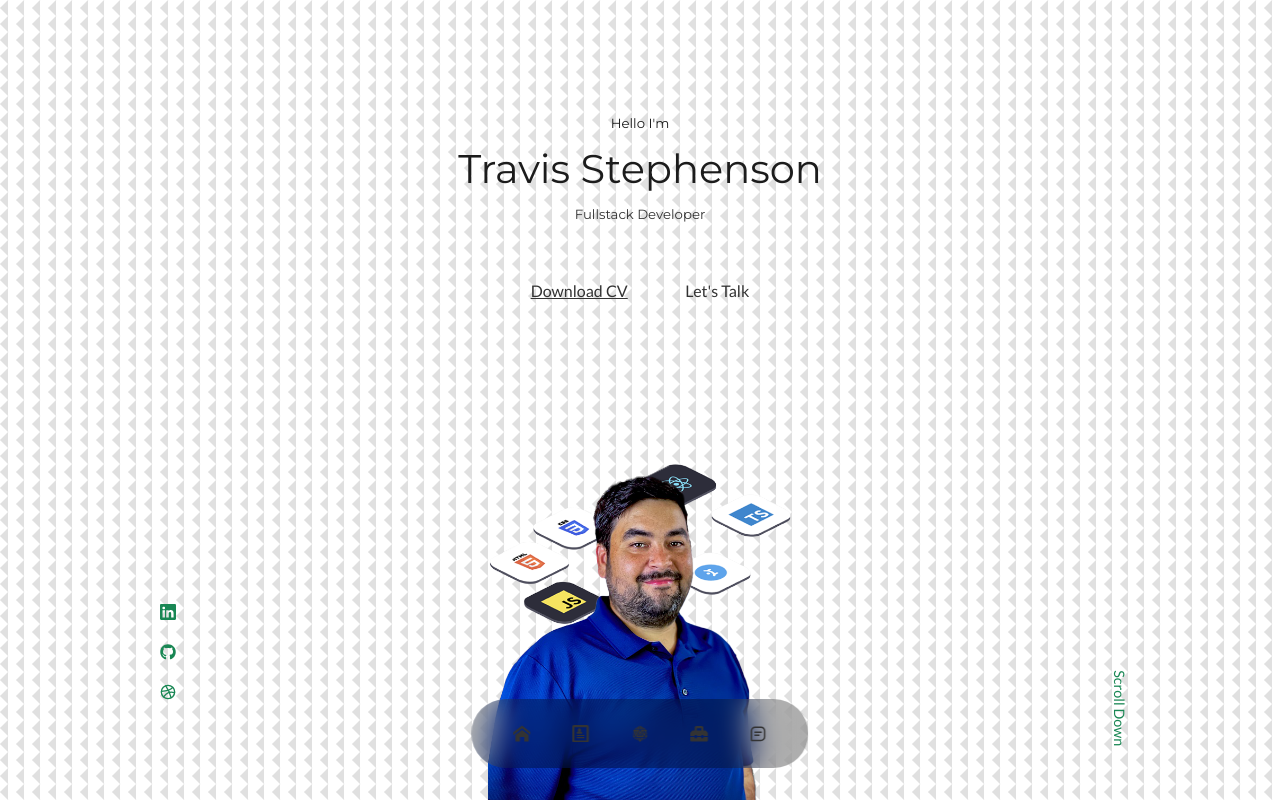
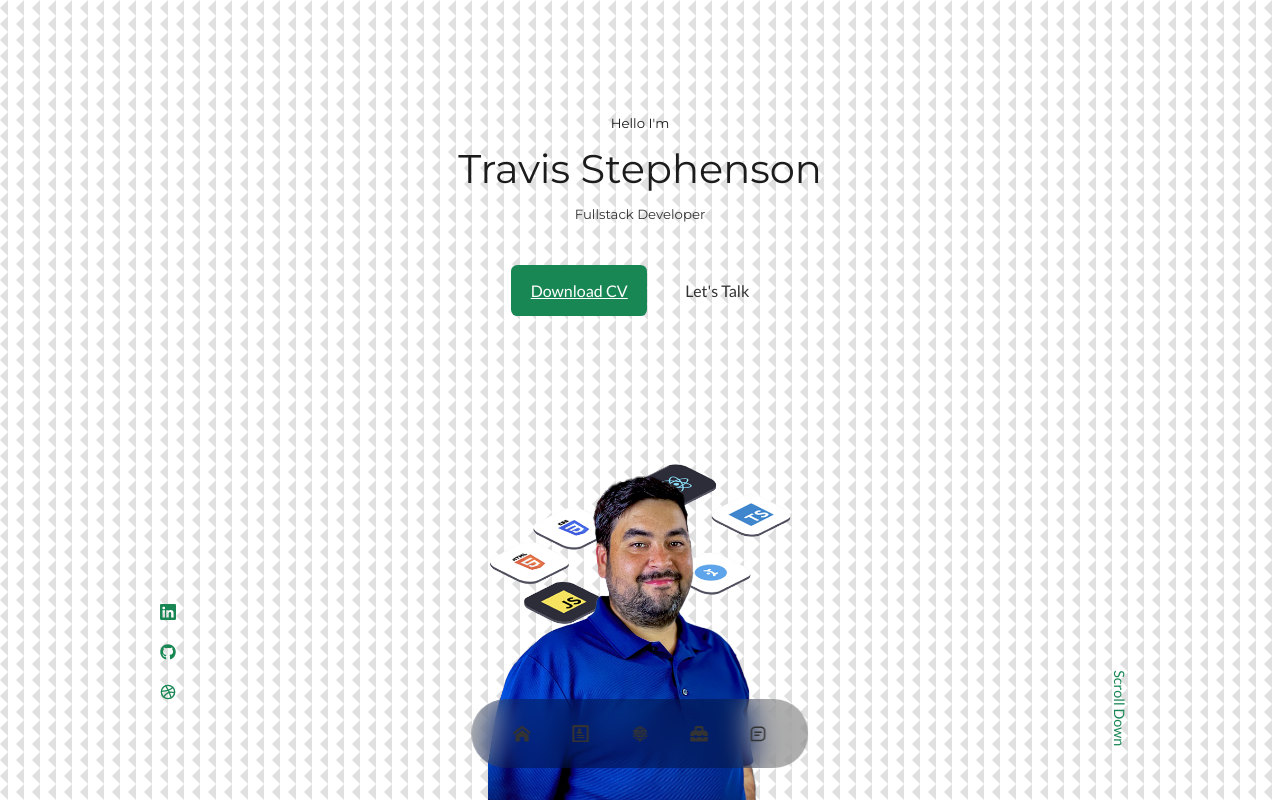
Before and after one commit to trastephenson/trastephenson.github.io, a React (Create React App) app: page / in a window 1280 px wide. In both pictures the pointer is over the link "Download CV". Shown: the top 800 px of the page. Built offline with nearby package versions, Linux system fonts and the light colour scheme.

Commit message:
Update index.css
button color change

```diff
--- a/src/index.css
+++ b/src/index.css
@@ -105,8 +105,8 @@
   }
 
   .btn:hover {
-    background: var(--color-white);
-    color: var(--color-bg);
+    background-color: var(--primary-color);
+    color: white; /* White text often still works best on a colored button */
     border-color: transparent;
   }
 
```
